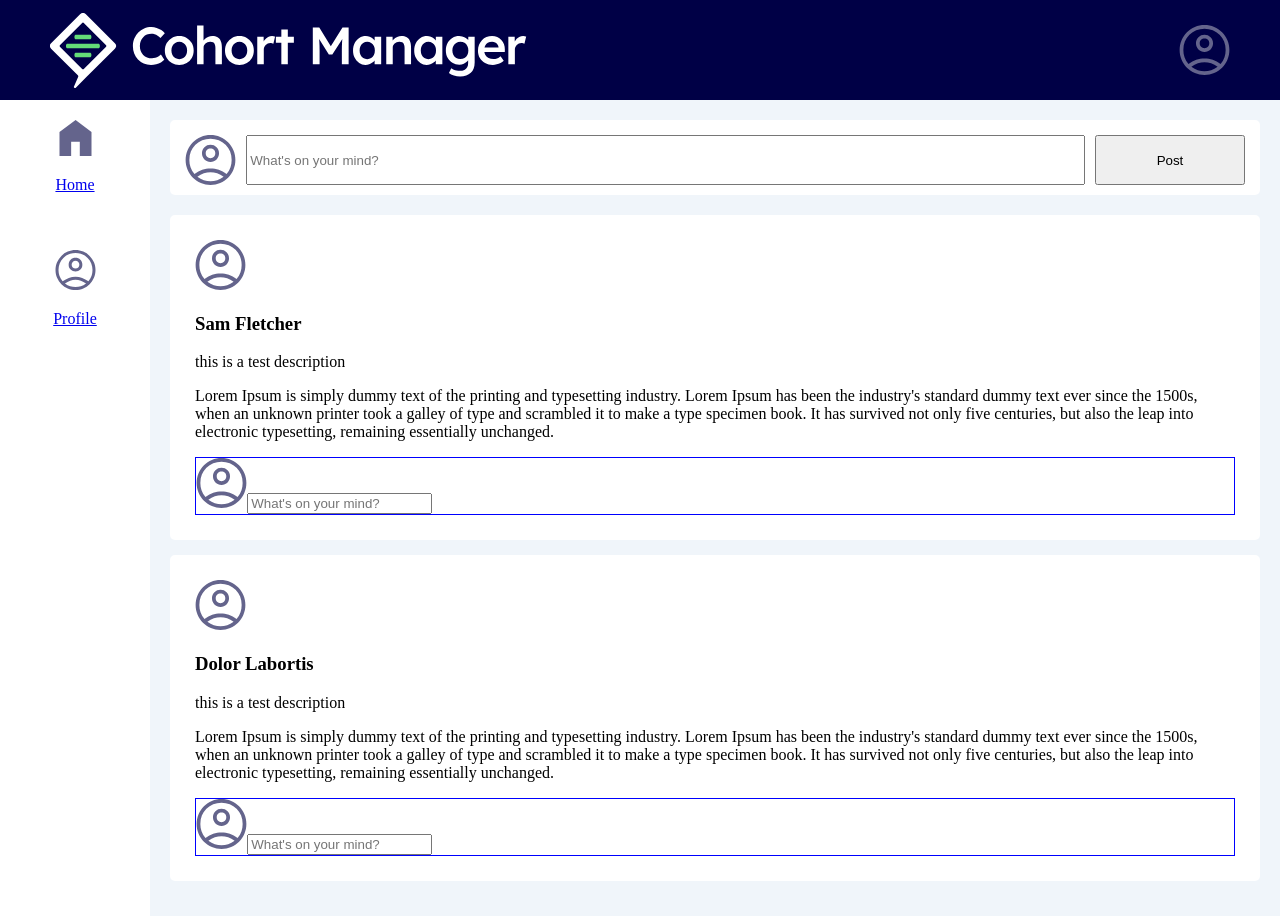
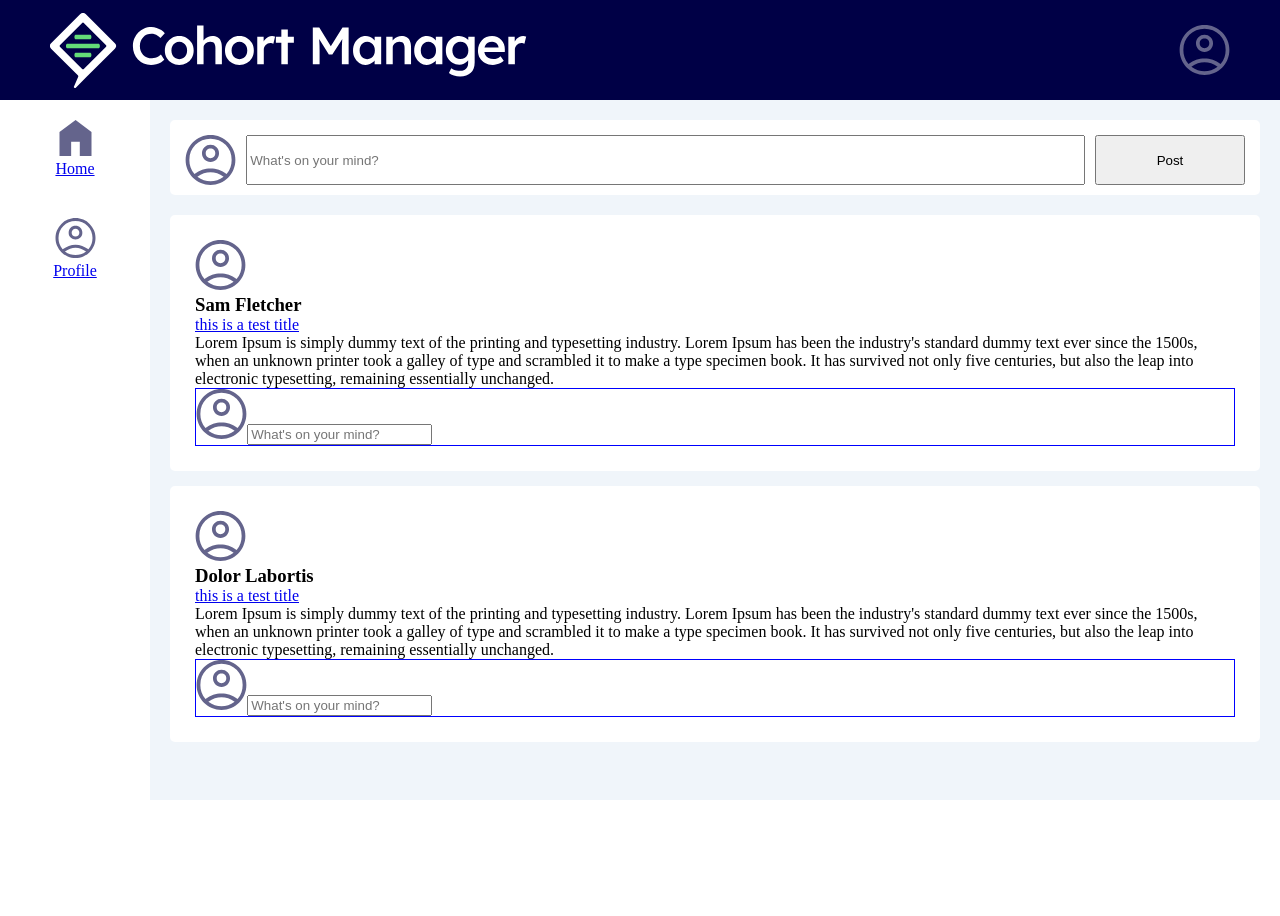
Before and after one commit to boolean-uk/react-cohort-dashboard-challenge, a React (Vite) app: page / in a window 1280 px wide. After the commit the page ends 800 px from the top, so only its background shows below. Built offline with nearby package versions, Linux system fonts and the light colour scheme.

Commit message:
still a lot to be done

```diff
--- a/src/App.css
+++ b/src/App.css
@@ -1,4 +1,4 @@
-body {
+* {
     margin: 0;
 }
 
@@ -54,8 +54,6 @@ body {
     background-color: #cccfd3;
 }
 
-
-
 .content {
     grid-area: content;
     padding: 20px;
--- a/src/App.jsx
+++ b/src/App.jsx
@@ -5,6 +5,8 @@ import './App.css'
 import Header from './components/header/header'
 import Menu from './components/menu/menu'
 import Content from './components/content/content'
+import Post from './components/content/subcomponents/post'
+
 
 function App() {
   const [count, setCount] = useState(0)
@@ -16,8 +18,16 @@ function App() {
       <Menu/>
       <Routes>
         <Route
-        path='/'
+        path="/"
         element={<Content/>}
+        />
+        <Route
+        path="/profile"
+        element={<p>profile goes here</p>}
+        />
+        <Route
+        path={"/post/:UID"}
+        element={<Post/>}
         />
       </Routes>
     </div>
--- a/src/components/content/content.jsx
+++ b/src/components/content/content.jsx
@@ -1,9 +1,10 @@
 import CreatePost from "./subcomponents/createPost";
 
+const api = 'https://boolean-api-server.fly.dev/Radio58/post'
+
 import TestPost from "./subcomponents/post"
-
 const testContent = "Lorem Ipsum is simply dummy text of the printing and typesetting industry. Lorem Ipsum has been the industry's standard dummy text ever since the 1500s, when an unknown printer took a galley of type and scrambled it to make a type specimen book. It has survived not only five centuries, but also the leap into electronic typesetting, remaining essentially unchanged. "
-const testDesc = "this is a test description"
+const testTitle = "this is a test title"
 
 function Content() {
     return (
@@ -12,15 +13,15 @@ function Content() {
             <CreatePost/>
             <div className="post-container">
                 <TestPost
-                name="Sam Fletcher"
+                username="Sam Fletcher"
                 UID={2}
-                desc={testDesc}
+                title={testTitle}
                 postContent={testContent}
                 />
                 <TestPost
-                name="Dolor Labortis"
+                username="Dolor Labortis"
                 UID={3}
-                desc={testDesc}
+                title={testTitle}
                 postContent={testContent}
                 />
             </div>
--- a/src/components/content/subcomponents/createPost.jsx
+++ b/src/components/content/subcomponents/createPost.jsx
@@ -6,7 +6,7 @@ function CreatePost() {
         <>
         <div className="create-post">
             <Pfp/>
-            <input type="text" placeholder="What's on your mind?"></input>
+            <input type="text" placeholder="What's on your mind?"/>
             <button>Post</button>
         </div>
         </>
--- a/src/components/content/subcomponents/post.jsx
+++ b/src/components/content/subcomponents/post.jsx
@@ -1,15 +1,22 @@
+import { Link, useParams } from 'react-router-dom'
+
 import Pfp from "../../shared-components/Pfp/profilePicture";
 import CreateComment from "./createComment";
 
-function Post({name, UID, desc, postContent}) {
+function Post({username, UID, title, postContent, PID}) {
+
+    const post = {username: username, UID: UID, title: title, postContent: postContent, PID: PID}
+
     return (
         <>
         <div className="post">
             <div className="user">
                 <Pfp/>
                 <div className="user-info">
-                    <h3>{name}</h3>
-                    <p>{desc}</p>
+                    <h3>{username}</h3>
+                    <Link to={`/post/${PID}`}>
+                        <p>{title}</p>
+                    </Link>
                 </div>
             </div>
             <div className="post-content">
```
Also changed, not shown: src/components/menu/subcomponents/navButton.jsx (+4 -5 lines).
